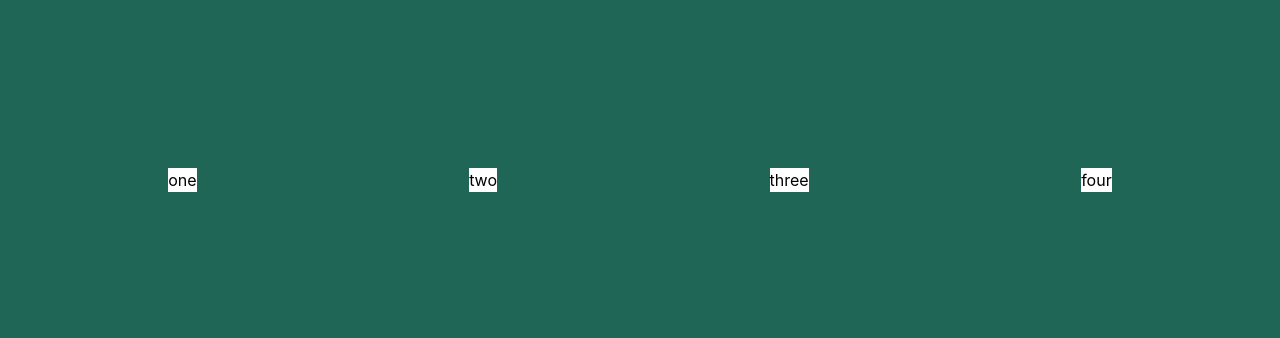
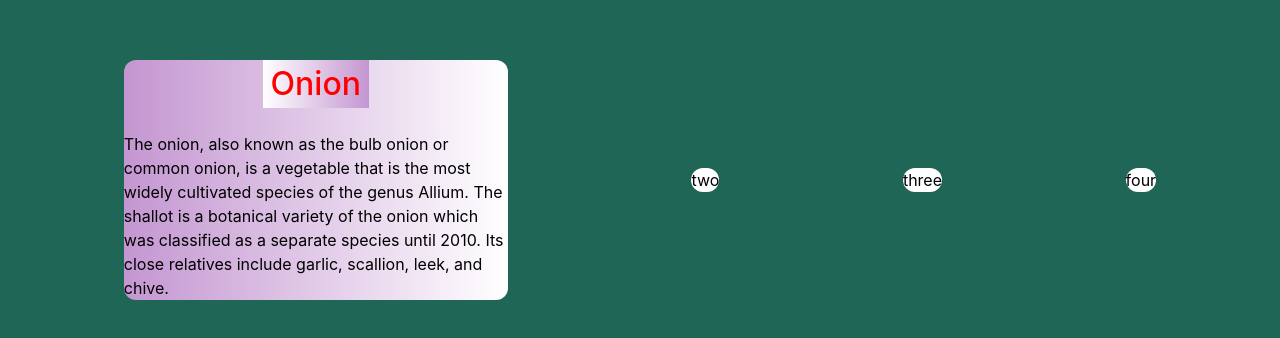
Before and after one commit to NidhitheCoder/advanced-react, a React (Create React App) app in the folder vegitable-theme-app/: page / in a window 1280 px wide. Shown: the part 220-558 px from the top of the page. Built offline with nearby package versions, Linux system fonts and the light colour scheme.

Commit message:
feat: styling Component

```diff
--- a/vegitable-theme-app/src/components/Onion.tsx
+++ b/vegitable-theme-app/src/components/Onion.tsx
@@ -1,7 +1,19 @@
-import { Box } from "@chakra-ui/react";
+import { Text } from "@chakra-ui/react";
+import Card from "../shared/Card";
 
 const OnionComp = () => {
-  return <Box>Hello Onion</Box>;
+  return (
+    <Card bgGradient='linear(to-r, onion, mashroom)' borderRadious='sm'>
+      <Text as="mark" px={2} bgGradient='linear(to-r, mashroom, onion)' color="red" fontSize={32} >Onion</Text>
+      <p>
+        The onion, also known as the bulb onion or common onion, is a vegetable
+        that is the most widely cultivated species of the genus Allium. The
+        shallot is a botanical variety of the onion which was classified as a
+        separate species until 2010. Its close relatives include garlic,
+        scallion, leek, and chive.
+      </p>
+    </Card>
+  );
 };
 
 export default OnionComp;
--- a/vegitable-theme-app/src/config/theme/components/card.ts
+++ b/vegitable-theme-app/src/config/theme/components/card.ts
@@ -6,7 +6,8 @@ const Card = {
     background: "white",
     alignItems: "center",
     gap: 6,
-    borderRadius: "xs",
+    maxWidth: 'sm',
+    borderRadius: "xl",
     color: "black",
   },
   // Two variants: rounded and smooth
--- a/vegitable-theme-app/src/pages/Homepage.tsx
+++ b/vegitable-theme-app/src/pages/Homepage.tsx
@@ -1,11 +1,12 @@
 import { Flex } from "@chakra-ui/react";
+import OnionComp from "../components/Onion";
 import Card from "../shared/Card";
 
 
 const Homepage = () => {
   return (
     <Flex bg="cucumbar" p={8} h="full" w="full" alignItems="center" justifyContent="space-around">
-      <Card>one</Card>
+      <OnionComp />
       <Card>two</Card>
       <Card>three</Card>
       <Card>four</Card>
```
